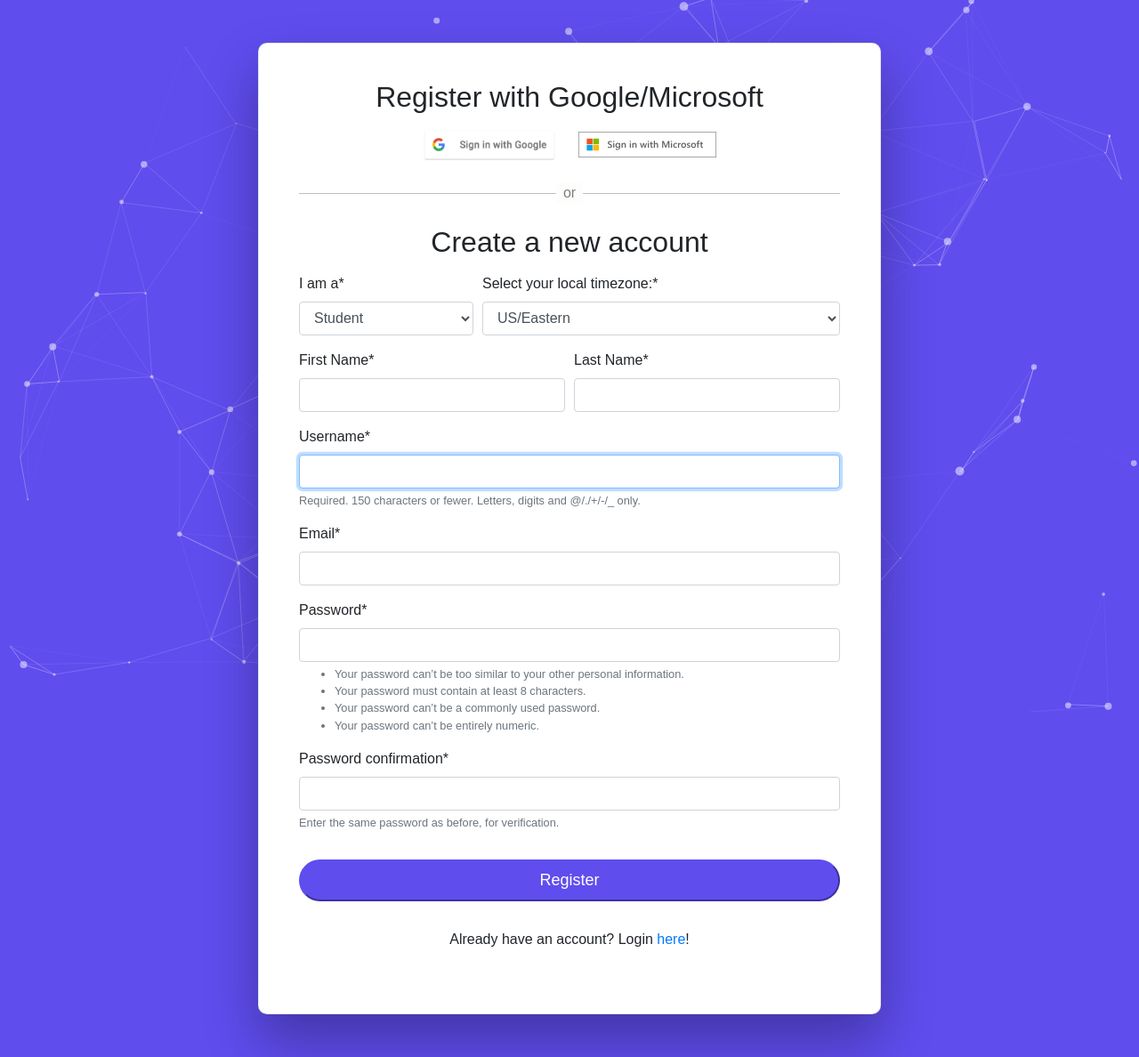
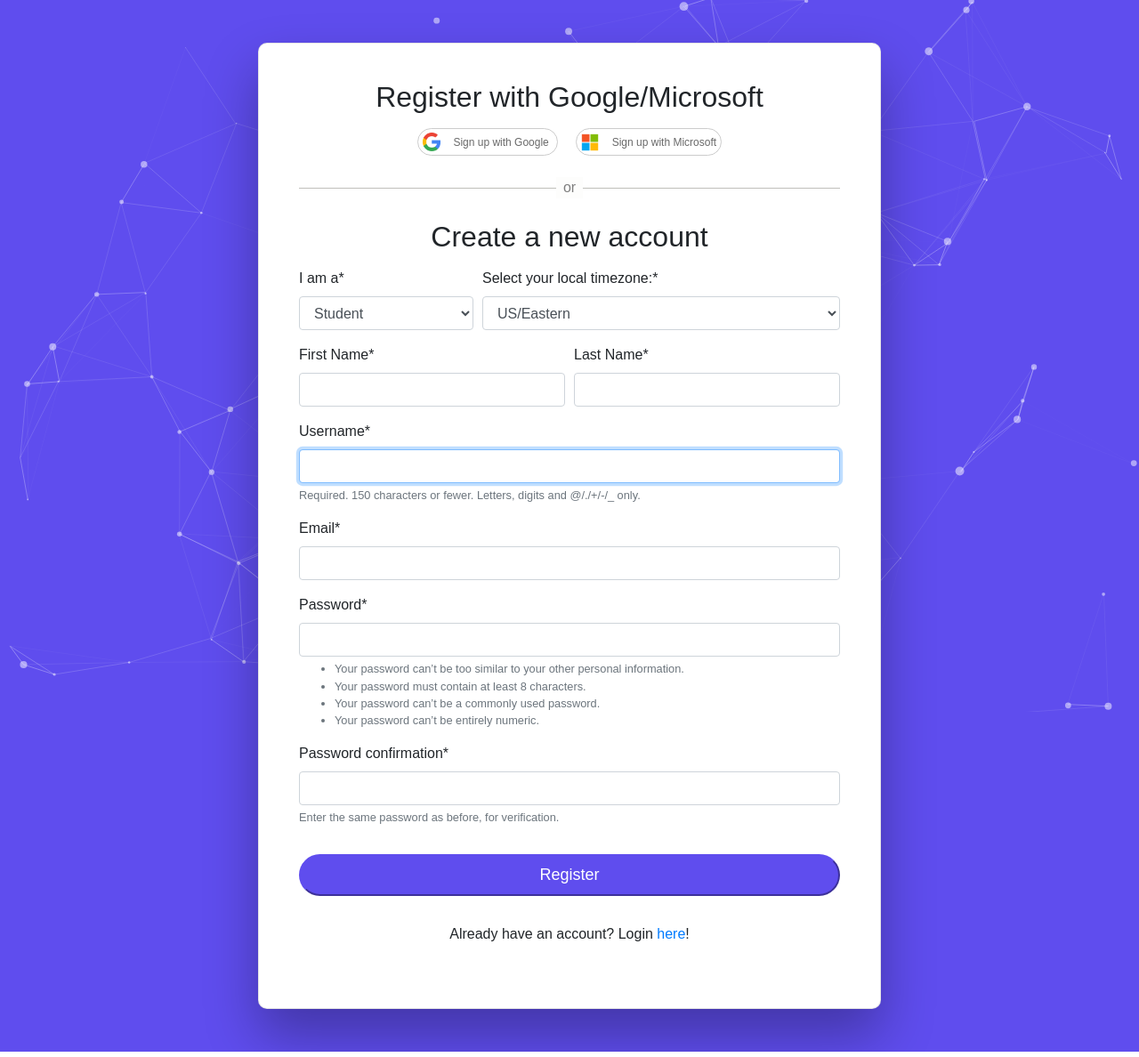
Before and after one commit to RTiwary/FeedBee, a Django app: page /register/ in a window 1280 px wide. Shown: the whole page at 89% size. Run offline with Django 3.2, Linux system fonts and the light colour scheme; some libraries are stand-ins or nearby versions; some web fonts are replaced.

Commit message:
updated sso buttons

```diff
--- a/apps/users/templates/users/register.html
+++ b/apps/users/templates/users/register.html
@@ -59,10 +59,30 @@
         #google_signin_button {
             text-decoration: none;
             margin-right: 20px;
+            border: 1px solid #ccc;
+            padding-top: 5px;
+            padding-bottom: 7px;
+            width: 150px;
+            border-radius: 30px;
+            transition: box-shadow .3s;
+        }
+
+        #google_signin_button:hover {
+            box-shadow: 0 0 11px rgba(33,33,33,.2);
         }
 
         #microsoft_signin_button {
             text-decoration: none;
+            border: 1px solid #ccc;
+            padding-top: 5px;
+            padding-bottom: 7px;
+            width: 150px;
+            border-radius: 30px;
+            transition: box-shadow .3s;
+        }
+
+        #microsoft_signin_button:hover {
+            box-shadow: 0 0 11px rgba(33,33,33,.2);
         }
 
         #third-party-login {
@@ -127,10 +147,12 @@
                 {% csrf_token %}
                 <div id="third-party-login">
                     <a href="{% provider_login_url 'google' %}" id="google_signin_button">
-                        <img src="{% static 'users/images/btn_google_signin_light_normal_web@2x.png' %}" alt="Google Sign In" width="150px">
+                        <img src="{% static 'users/images/google-logo.png' %}" alt="Google Sign Up" width="20px" style="margin: 5px;">
+                        <span style="font-size: 12px; color: dimgrey; margin: 5px;">Sign up with Google</span>
                     </a>
                     <a href="{% provider_login_url 'microsoft' %}" id="microsoft_signin_button">
-                        <img src="{% static 'users/images/microsoft_signin_light.svg' %}" alt="Microsoft Sign In" width="155px">
+                        <img src="{% static 'users/images/microsoft-logo.png' %}" alt="Microsoft Sign Up" width="20px" style="margin: 5px;">
+                        <span style="font-size: 12px; color: dimgrey; margin: 5px;">Sign up with Microsoft</span>
                     </a>
                 </div>
                 <div style="margin-top: 1.5em; margin-bottom: 1.5em;">
```
Also changed, not shown: apps/users/templates/users/login.html (+24 -2 lines), apps/users/static/users/images/btn_google_signin_light_normal_web.png (deleted), apps/users/static/users/images/btn_google_signin_light_normal_web@2x.png (deleted), apps/users/static/users/images/btn_google_signin_light_pressed_web.png (deleted), apps/users/static/users/images/btn_google_signin_light_pressed_web@2x.png (deleted), apps/users/static/users/images/google-logo.png (added), apps/users/static/users/images/microsoft-logo.png (added), apps/users/static/users/images/microsoft_signin_light.svg (deleted).
